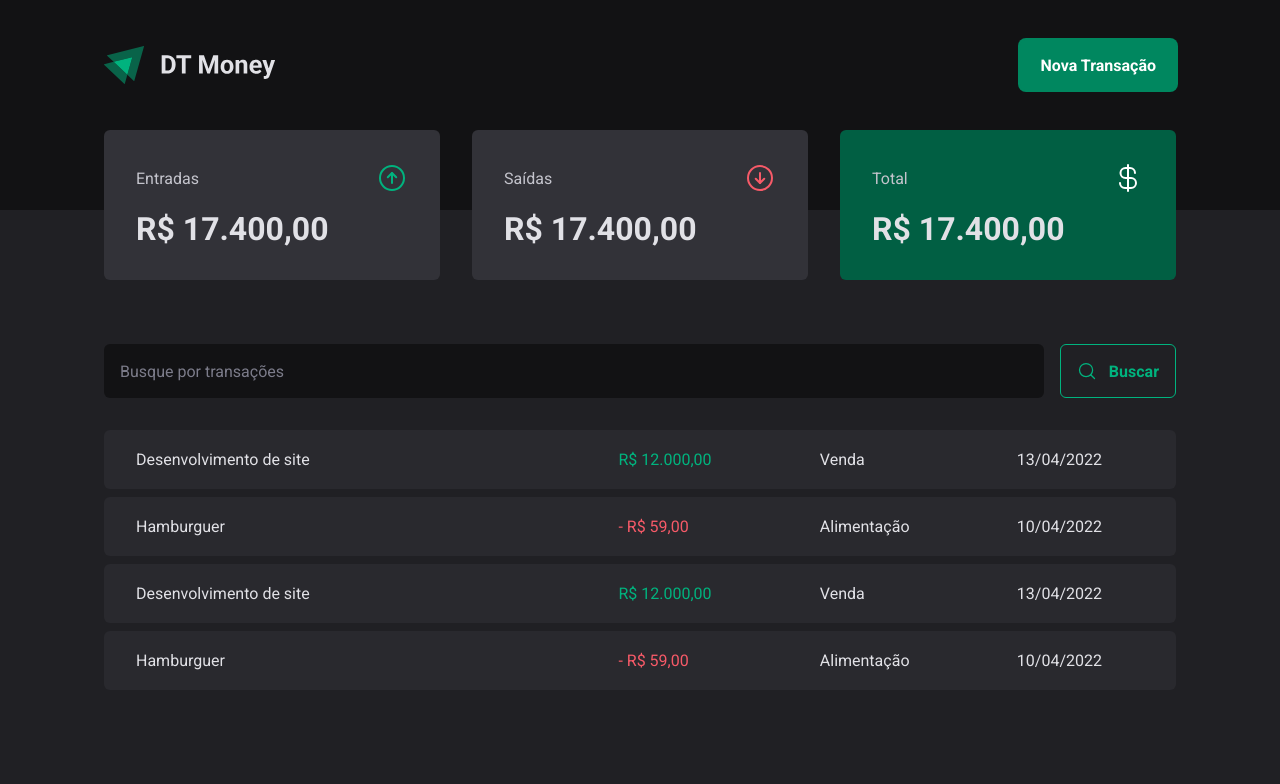
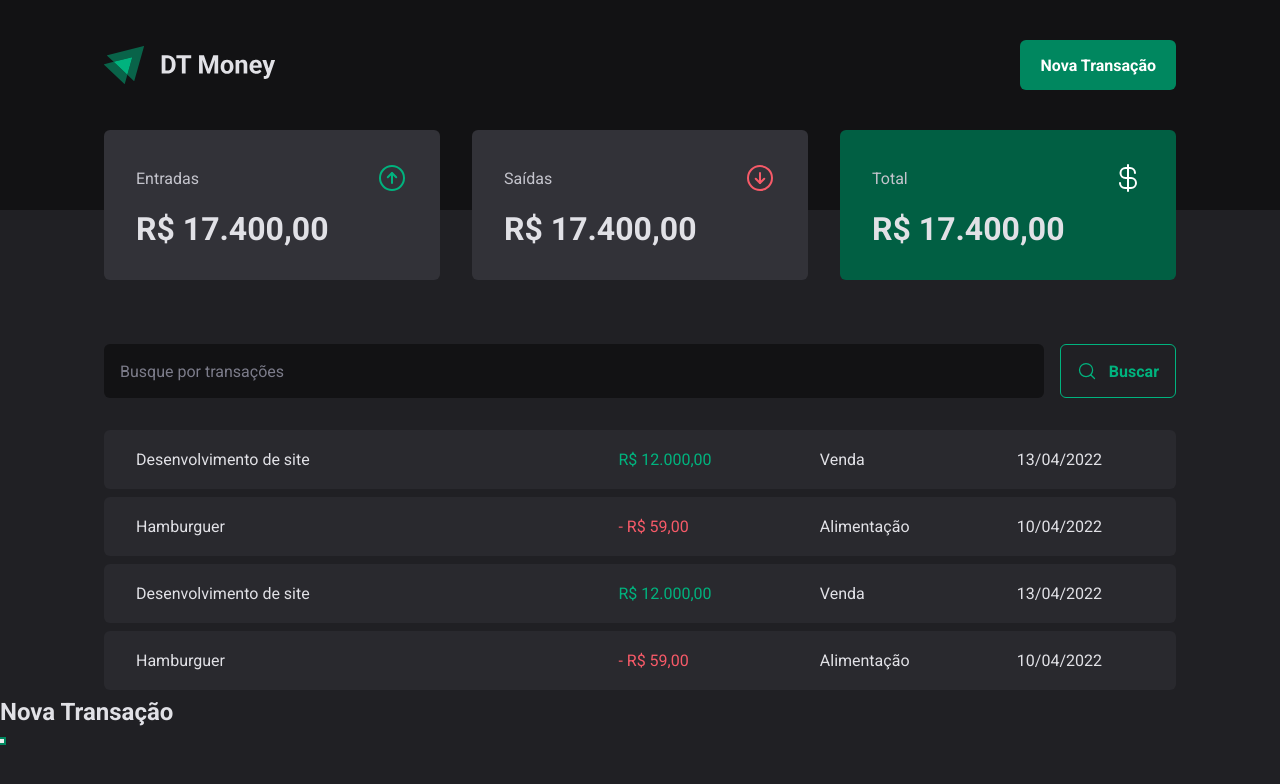
Before and after one commit to fabiomoura-m/dt-money, a React (Vite) app: page / in a window 1280 px wide. Both pictures are taken after a click on the button "Nova Transação". Shown: the top 784 px of the page. Built offline with nearby package versions, Linux system fonts and the light colour scheme.

Commit message:
Estrutura visual - Criando um modal acessível
Utilização da biblioteca radix-ui componente dialog

```diff
--- a/package.json
+++ b/package.json
@@ -9,6 +9,7 @@
     "preview": "vite preview"
   },
   "dependencies": {
+    "@radix-ui/react-dialog": "^1.0.0",
     "phosphor-react": "^1.4.1",
     "react": "^18.2.0",
     "react-dom": "^18.2.0",
--- a/src/components/Header/index.tsx
+++ b/src/components/Header/index.tsx
@@ -1,4 +1,5 @@
 import { HeaderContainer, HeaderContent, NewTransactionButton } from './style';
+import * as Dialog from '@radix-ui/react-dialog';
 import logoImage from '../../assets/logo.svg';
 
 export function Header() {
@@ -6,7 +7,23 @@
         <HeaderContainer>
             <HeaderContent>
                 <img src={logoImage} alt="" />
-                <NewTransactionButton>Nova Transação</NewTransactionButton>
+                <Dialog.Root>
+                    <Dialog.Trigger asChild>
+                        <NewTransactionButton>
+                            Nova Transação
+                        </NewTransactionButton>
+                    </Dialog.Trigger>
+
+                    <Dialog.Portal>
+                        <Dialog.Overlay />
+
+                        <Dialog.Content>
+                            <Dialog.Title>Nova Transação</Dialog.Title>
+
+                            <Dialog.Close />
+                        </Dialog.Content>
+                    </Dialog.Portal>
+                </Dialog.Root>
             </HeaderContent>
         </HeaderContainer>
     );
```
Also changed, not shown: 1 other file (tests, documents, lock files or other folders).
